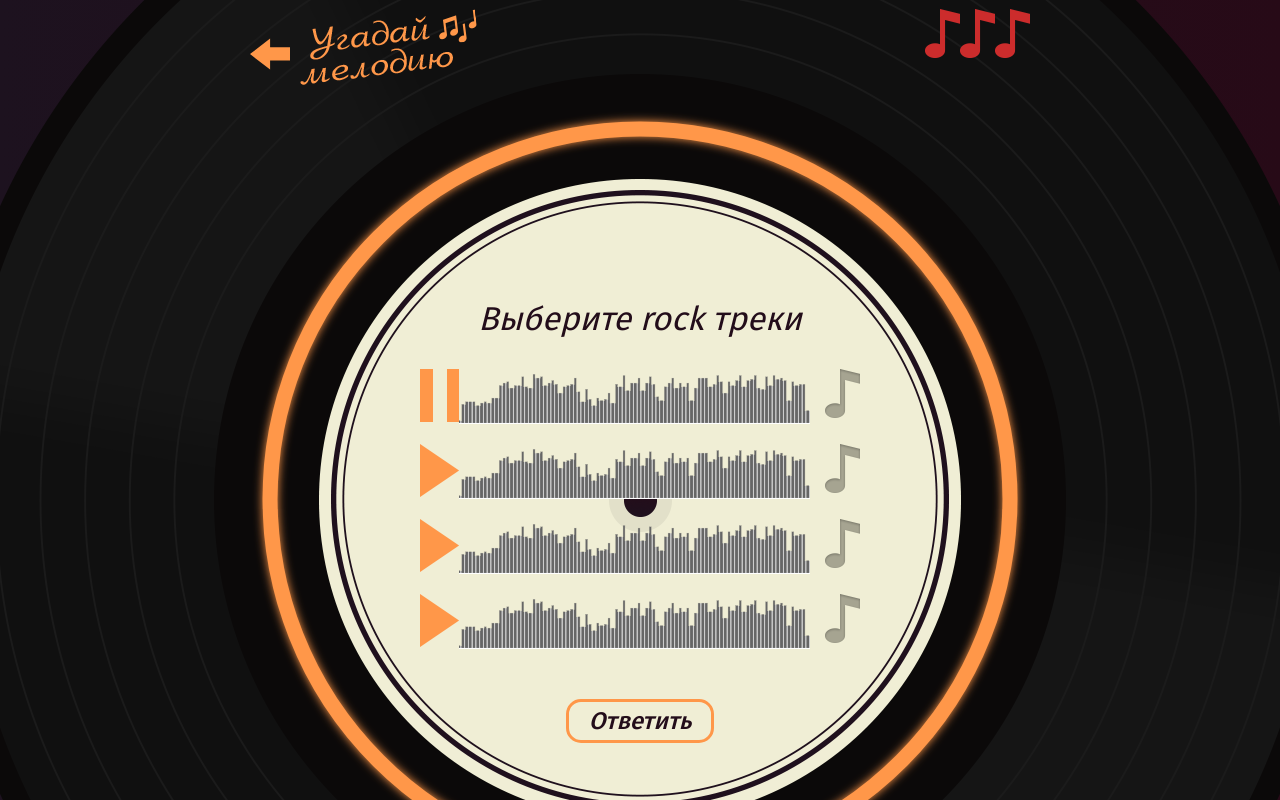
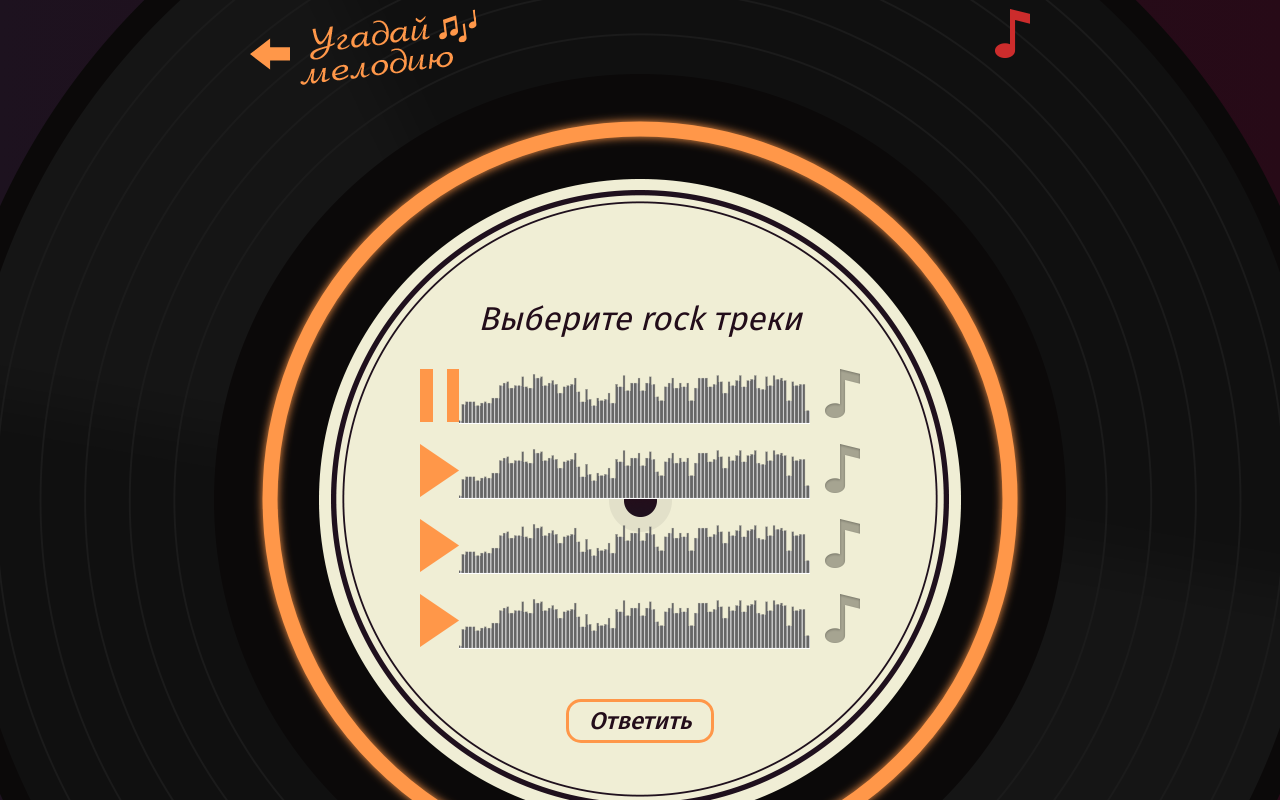
Before and after one commit to nigel-riss/80269-guess-melody-5, a React app: page /game in a window 1280 px wide. Shown: the top 800 px of the page. Built offline with nearby package versions, Linux system fonts and the light colour scheme.

Commit message:
5.1. Move Mistakes to seperate component

```diff
--- a/src/components/artist-question/artist-question.jsx
+++ b/src/components/artist-question/artist-question.jsx
@@ -8,6 +8,7 @@ const ArtistQuestion = (props) => {
     onAnswer,
     question,
     renderPlayer,
+    children,
   } = props;
   const {
     answers,
@@ -36,11 +37,7 @@ const ArtistQuestion = (props) => {
           />
         </svg>
 
-        <div className="game__mistakes">
-          <div className="wrong"></div>
-          <div className="wrong"></div>
-          <div className="wrong"></div>
-        </div>
+        {children}
       </header>
 
       <section className="game__screen">
@@ -88,6 +85,7 @@ ArtistQuestion.propTypes = {
   onAnswer: PropTypes.func.isRequired,
   question: artistQuestionType,
   renderPlayer: PropTypes.func.isRequired,
+  children: PropTypes.element.isRequired,
 };
 
 
--- a/src/components/game-screen/game-screen.jsx
+++ b/src/components/game-screen/game-screen.jsx
@@ -6,6 +6,7 @@ import {ActionCreator} from '../../store/action.js';
 import {GameType} from '../../const.js';
 import ArtistQuestion from '../artist-question/artist-question.jsx';
 import GenreQuestion from '../genre-question/genre-question.jsx';
+import Mistakes from '../mistakes/mistakes.jsx';
 import artistQuestionType from '../../types/artist-question.js';
 import genreQuestionType from '../../types/genre-question.js';
 import withAudioPlayer from '../../hocs/with-audio-player/with-audio-player.jsx';
@@ -21,6 +22,7 @@ const GameScreen = (props) => {
     step,
     onUserAnswer,
     resetGame,
+    mistakes,
   } = props;
   const question = questions[step];
 
@@ -37,7 +39,9 @@ const GameScreen = (props) => {
         <ArtistQuestionWrapped
           question={question}
           onAnswer={onUserAnswer}
-        />
+        >
+          <Mistakes count={mistakes} />
+        </ArtistQuestionWrapped>
       );
 
     case GameType.GENRE:
@@ -45,7 +49,9 @@ const GameScreen = (props) => {
         <GenreQuestionWrapped
           question={question}
           onAnswer={onUserAnswer}
-        />
+        >
+          <Mistakes count={mistakes} />
+        </GenreQuestionWrapped>
       );
   }
 
@@ -68,6 +74,7 @@ GameScreen.propTypes = {
 
 const mapStateToProps = (state) => ({
   step: state.step,
+  mistakes: state.mistakes,
 });
 
 const mapDispatchToProps = (dispatch) => ({
--- a/src/components/genre-question/genre-question.jsx
+++ b/src/components/genre-question/genre-question.jsx
@@ -16,6 +16,7 @@ class GenreQuestion extends PureComponent {
       onAnswer,
       question,
       renderPlayer,
+      children,
     } = this.props;
     const {answers: userAnswers} = this.state;
     const {
@@ -45,11 +46,7 @@ class GenreQuestion extends PureComponent {
             />
           </svg>
 
-          <div className="game__mistakes">
-            <div className="wrong"></div>
-            <div className="wrong"></div>
-            <div className="wrong"></div>
-          </div>
+          {children}
         </header>
 
         <section className="game__screen">
@@ -104,6 +101,7 @@ GenreQuestion.propTypes = {
   onAnswer: PropTypes.func.isRequired,
   question: genreQuestionType,
   renderPlayer: PropTypes.func.isRequired,
+  children: PropTypes.element.isRequired,
 };
 
 
--- /dev/null
+++ b/src/components/mistakes/mistakes.jsx
@@ -0,0 +1,23 @@
+import React from 'react';
+import PropTypes from 'prop-types';
+
+
+const Mistakes = (props) => {
+  const {count} = props;
+
+  const mistakes = new Array(count).fill(``);
+
+  return (
+    <div className="game__mistakes">
+      {mistakes.map((it, i) => <div key={`mistake-${i}`} className="wrong" />)}
+    </div>
+  )
+};
+
+
+Mistakes.propTypes = {
+  count: PropTypes.number.isRequired,
+};
+
+
+export default Mistakes;
--- a/src/store/reducer.js
+++ b/src/store/reducer.js
@@ -3,7 +3,7 @@ import {extend} from '../utils.js';
 
 
 const initialState = {
-  mistakes: 0,
+  mistakes: 1,
   step: 0,
 };
 
```
